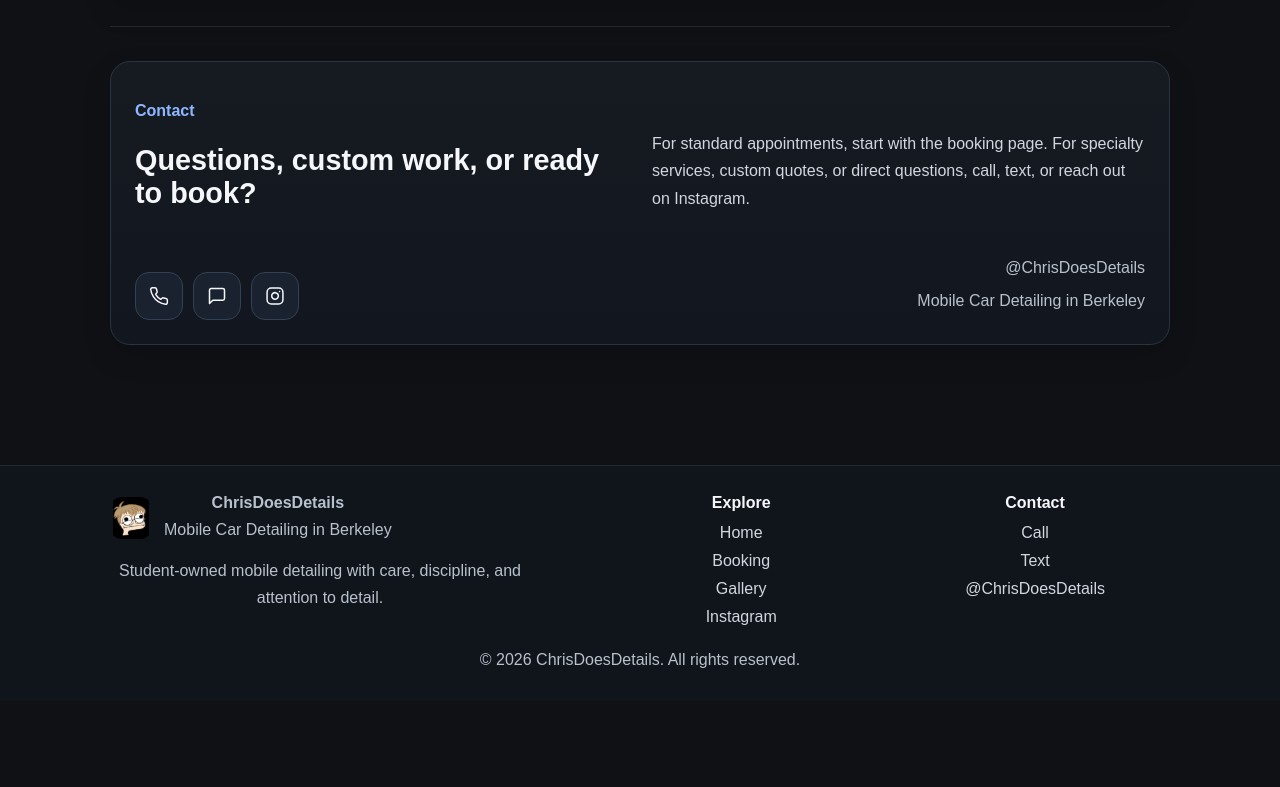
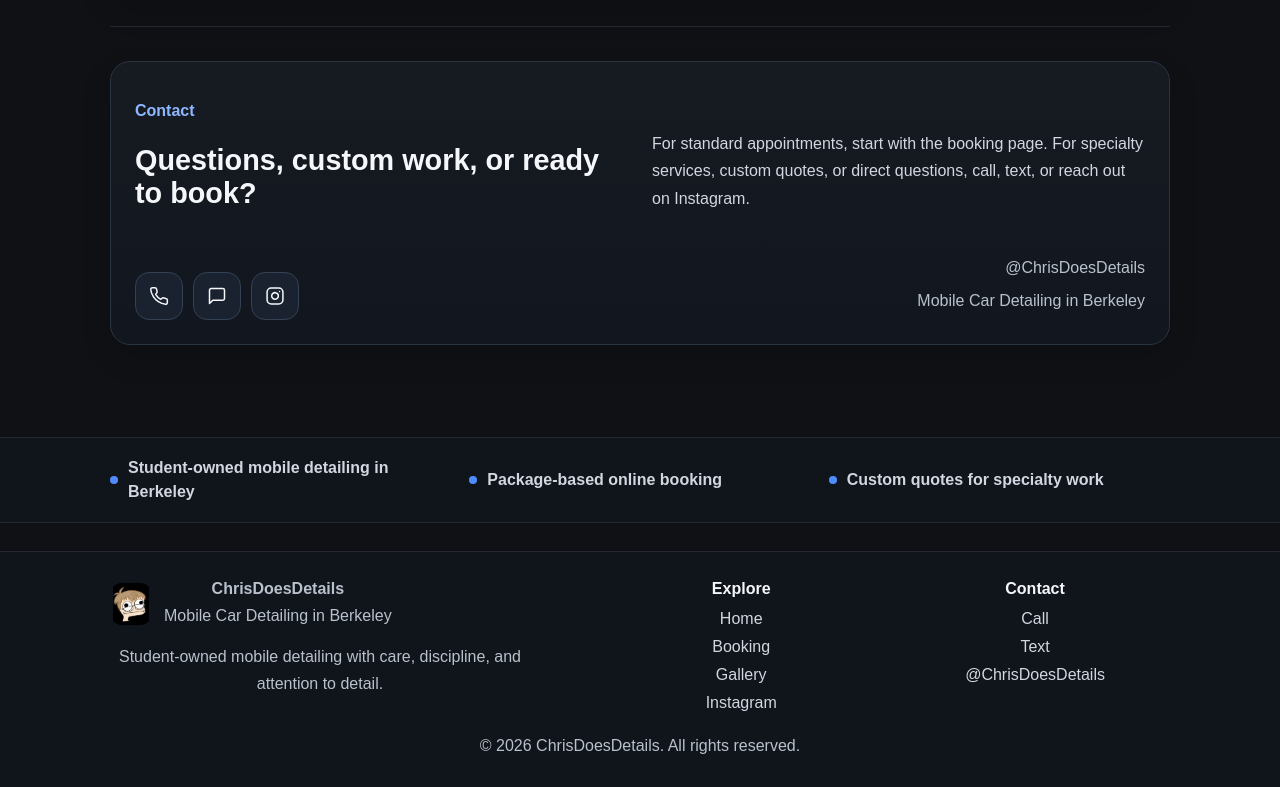
Before and after one commit to Cristiangonzalez205-ai/Cristian-detailing-site, a Next.js app: page / in a window 1280 px wide. Shown: the part 3385-4172 px from the top of the page. Before the commit the page ends 4086 px from the top, so only its background shows below. Built offline with nearby package versions, Linux system fonts and the light colour scheme.

Commit message:
Add premium site trust strip above footer

```diff
--- a/app/globals.css
+++ b/app/globals.css
@@ -1087,3 +1087,46 @@ h2 {
     padding: 16px;
   }
 }
+.site-trust-strip {
+  border-top: 1px solid #232833;
+  border-bottom: 1px solid #232833;
+  background: #10141b;
+}
+
+.site-trust-inner {
+  max-width: 1100px;
+  margin: 0 auto;
+  padding: 18px 20px;
+  display: grid;
+  grid-template-columns: repeat(3, minmax(0, 1fr));
+  gap: 18px;
+}
+
+.site-trust-item {
+  display: flex;
+  align-items: center;
+  gap: 10px;
+}
+
+.site-trust-item p {
+  margin: 0;
+  color: #d1d7e0;
+  line-height: 1.5;
+  font-weight: 600;
+}
+
+.site-trust-dot {
+  width: 8px;
+  height: 8px;
+  border-radius: 999px;
+  background: #4f8cff;
+  flex: 0 0 auto;
+}
+
+@media (max-width: 800px) {
+  .site-trust-inner {
+    grid-template-columns: 1fr;
+    gap: 14px;
+    padding: 16px 20px;
+  }
+}
--- a/app/layout.js
+++ b/app/layout.js
@@ -31,6 +31,23 @@ export default function RootLayout({ children }) {
         </header>
 
         {children}
+
+        <section className="site-trust-strip">
+          <div className="site-trust-inner">
+            <div className="site-trust-item">
+              <span className="site-trust-dot" />
+              <p>Student-owned mobile detailing in Berkeley</p>
+            </div>
+            <div className="site-trust-item">
+              <span className="site-trust-dot" />
+              <p>Package-based online booking</p>
+            </div>
+            <div className="site-trust-item">
+              <span className="site-trust-dot" />
+              <p>Custom quotes for specialty work</p>
+            </div>
+          </div>
+        </section>
 
         <footer className="site-footer premium-footer">
           <div className="footer-inner">
```
